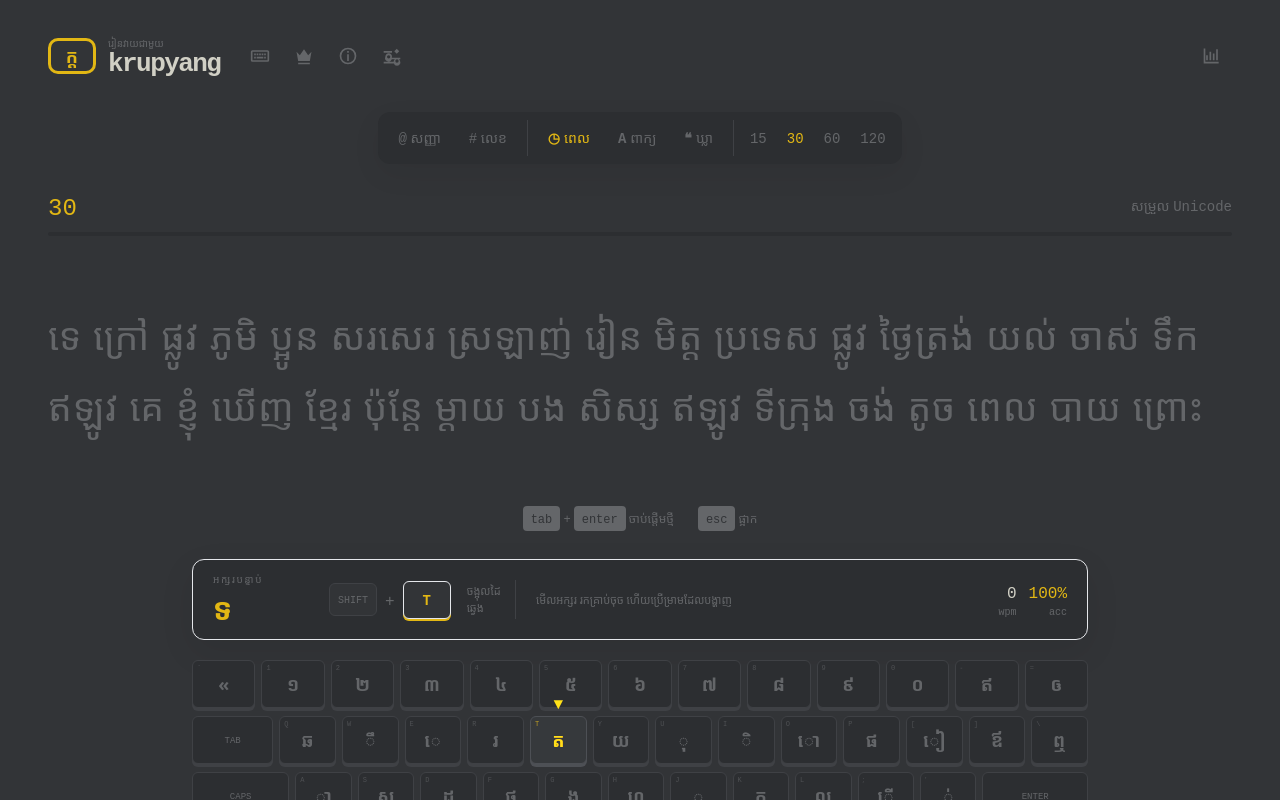
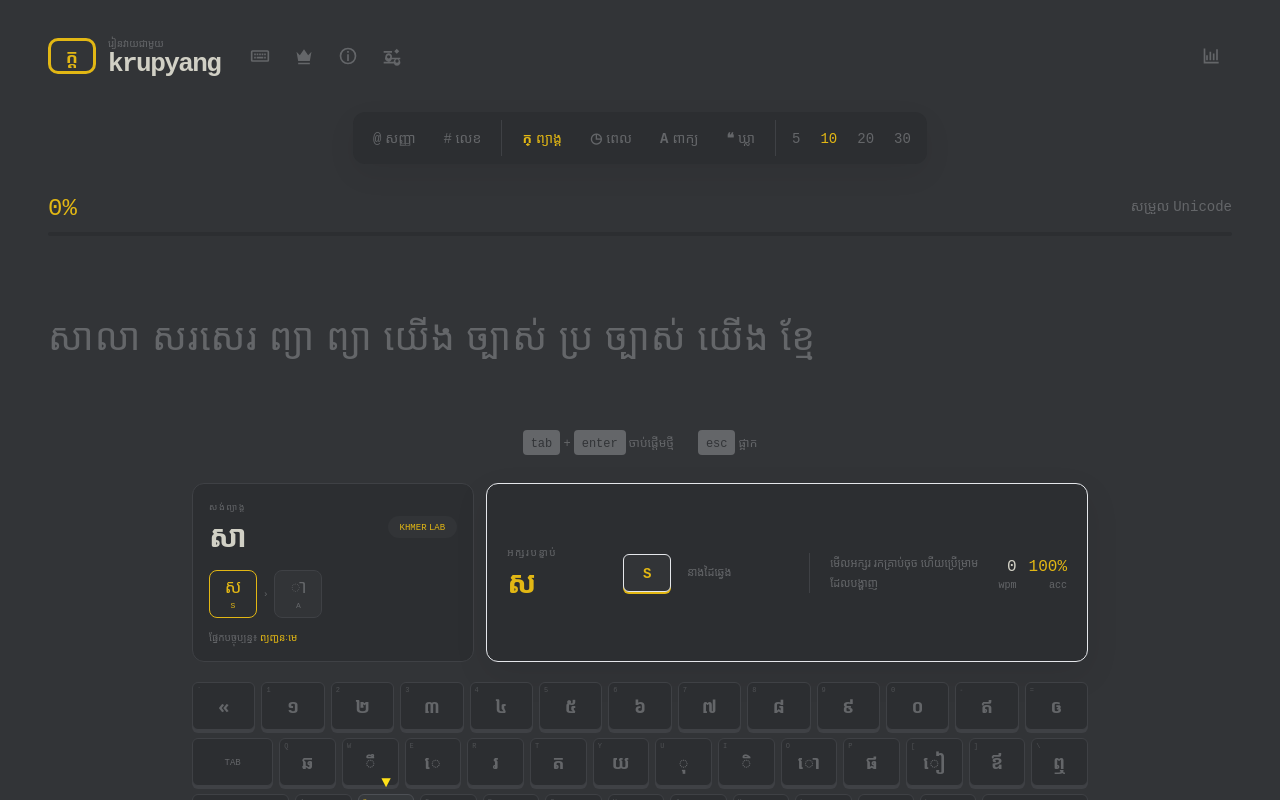
Before and after one commit to lisoingsem/typing, a Nuxt app: page / in a window 1280 px wide. Shown: the top 800 px of the page. Built offline with nearby package versions, Linux system fonts and the light colour scheme.

Commit message:
Add Khmer-first syllable lab

```diff
--- /dev/null
+++ b/components/typing/KhmerClusterCoach.vue
@@ -0,0 +1,61 @@
+<script setup lang="ts">
+import { keystrokeSequence } from '~/lib/keyboard-guide'
+
+const props = defineProps<{
+  cluster: string
+  typedCodepoints: number
+}>()
+
+const steps = computed(() => {
+  let offset = 0
+  return keystrokeSequence(props.cluster).map((keystroke, index, sequence) => {
+    const length = Array.from(keystroke.value).length
+    const start = offset
+    offset += length
+    const codepoint = keystroke.value.codePointAt(0) ?? 0
+    const previous = sequence[index - 1]?.value
+    let role = 'សញ្ញា'
+    if (keystroke.value === ' ') role = 'ចន្លោះ'
+    else if (codepoint === 0x17d2) role = 'សញ្ញាជើង'
+    else if (codepoint >= 0x1780 && codepoint <= 0x17b3) role = previous === '្' ? 'ព្យញ្ជនៈរង' : 'ព្យញ្ជនៈមេ'
+    else if (codepoint >= 0x17b6 && codepoint <= 0x17c5) role = 'ស្រៈ'
+    return {
+      ...keystroke,
+      role,
+      state: props.typedCodepoints >= offset ? 'done' : props.typedCodepoints >= start ? 'current' : 'next',
+    }
+  })
+})
+
+const displayCluster = computed(() => props.cluster === ' ' ? 'ចន្លោះ' : props.cluster || '✓')
+</script>
+
+<template>
+  <section class="rounded-xl border border-faint bg-panel p-4" aria-label="Khmer syllable builder">
+    <div class="flex items-center justify-between gap-3">
+      <div>
+        <p class="text-[9px] uppercase tracking-[.18em] text-muted">សង់ព្យាង្គ</p>
+        <p class="mt-1 text-3xl font-semibold text-text">{{ displayCluster }}</p>
+      </div>
+      <span class="rounded-full bg-page px-3 py-1 text-[9px] text-accent">KHMER LAB</span>
+    </div>
+
+    <div class="mt-4 flex flex-wrap items-start gap-1.5">
+      <div v-for="(step, index) in steps" :key="`${step.code}-${index}`" class="flex items-center gap-1.5">
+        <div class="min-w-12 rounded-lg border px-2 py-1.5 text-center transition-all" :class="{
+          'border-accent bg-accent text-page': step.state === 'done',
+          'border-accent bg-accent/10 text-accent': step.state === 'current',
+          'border-faint bg-page text-muted': step.state === 'next',
+        }">
+          <span class="block text-lg leading-none">{{ step.value === ' ' ? '␣' : step.value }}</span>
+          <span class="mt-1 block text-[8px] uppercase">{{ step.shift ? '⇧+' : '' }}{{ step.latin }}</span>
+        </div>
+        <span v-if="index < steps.length - 1" class="text-[9px] text-muted">›</span>
+      </div>
+    </div>
+
+    <p v-if="steps.find(step => step.state === 'current')" class="mt-3 text-[10px] text-muted">
+      ផ្នែកបច្ចុប្បន្ន៖ <span class="text-accent">{{ steps.find(step => step.state === 'current')?.role }}</span>
+    </p>
+  </section>
+</template>
--- a/components/typing/TestToolbar.vue
+++ b/components/typing/TestToolbar.vue
@@ -1,14 +1,20 @@
 <script setup lang="ts">
 const typing = useTypingStore()
 const modeOptions = [
+  { value: 'syllables', label: 'ព្យាង្គ', icon: 'ក្' },
   { value: 'time', label: 'ពេល', icon: '◷' },
   { value: 'words', label: 'ពាក្យ', icon: 'A' },
   { value: 'quote', label: 'ឃ្លា', icon: '❝' },
 ] as const
-const parameters = computed(() => typing.mode === 'words' ? [10, 25, 50, 100] : [15, 30, 60, 120])
+const parameters = computed(() => {
+  if (typing.mode === 'syllables') return [5, 10, 20, 30]
+  if (typing.mode === 'words') return [10, 25, 50, 100]
+  return [15, 30, 60, 120]
+})
 
-function selectMode(mode: 'time' | 'words' | 'quote') {
+function selectMode(mode: 'syllables' | 'time' | 'words' | 'quote') {
   typing.mode = mode
+  if (mode === 'syllables' && ![5, 10, 20, 30].includes(typing.parameter)) typing.parameter = 10
   if (mode === 'words' && ![10, 25, 50, 100].includes(typing.parameter)) typing.parameter = 25
   if (mode === 'time' && ![15, 30, 60, 120].includes(typing.parameter)) typing.parameter = 30
 }
--- a/components/typing/TypingTest.vue
+++ b/components/typing/TypingTest.vue
@@ -9,6 +9,15 @@ const typingText = ref<{ focus: () => void }>()
 
 const latestResult = computed(() => engine.finished.value ? stats.results[0] : undefined)
 const guide = computed(() => nextKeystroke(engine.target.value, engine.acceptedInput.value))
+const activeClusterIndex = computed(() => engine.clusters.value.findIndex(cluster => cluster.state !== 'correct'))
+const activeCluster = computed(() => activeClusterIndex.value < 0 ? '' : engine.clusters.value[activeClusterIndex.value]?.expected ?? '')
+const typedInActiveCluster = computed(() => {
+  if (activeClusterIndex.value < 0) return 0
+  const before = engine.clusters.value
+    .slice(0, activeClusterIndex.value)
+    .reduce((total, cluster) => total + Array.from(cluster.expected).length, 0)
+  return Math.max(0, Array.from(engine.acceptedInput.value).length - before)
+})
 
 function restart() {
   engine.restart(true)
@@ -64,14 +73,17 @@ onMounted(() => {
         <span class="hidden sm:inline"><kbd class="rounded bg-muted px-2 py-1 text-page">esc</kbd> ផ្អាក</span>
       </div>
 
+      <div v-if="settings.guidedMode" class="mx-auto mb-5 grid w-full max-w-4xl gap-3 lg:grid-cols-[minmax(260px,.75fr)_minmax(500px,1.6fr)]">
+        <KhmerClusterCoach :cluster="activeCluster" :typed-codepoints="typedInActiveCluster" />
         <TypingGuide
-        v-if="settings.guidedMode"
+          class="!mb-0"
           :keystroke="guide"
           :wpm="engine.wpm.value"
           :accuracy="engine.accuracy.value"
           :started="Boolean(engine.startedAt.value)"
           :feedback="engine.guideFeedback.value"
         />
+      </div>
 
       <KhmerKeyboard
         v-if="settings.showKeyboard"
--- /dev/null
+++ b/data/content/km/syllables.json
@@ -0,0 +1,5 @@
+[
+  "កា", "គិ", "ខុ", "មេ", "សូ", "រៀ", "លើ", "នៅ", "យើង", "កូន",
+  "ក្រ", "ក្ត", "គ្នា", "ច្បាស់", "ត្រ", "ប្រ", "ស្រ", "ស្ត", "ខ្មែ", "ព្យា",
+  "សួស្តី", "ខ្មែរ", "កម្ពុជា", "ស្ត្រី", "ចំណេះ", "រៀន", "សរសេរ", "ព្យាយាម", "សាលា", "គ្រូ"
+]
--- a/lib/keyboard-guide.ts
+++ b/lib/keyboard-guide.ts
@@ -41,3 +41,18 @@ export function shiftKeyFor(keystroke?: GuidedKeystroke): string | undefined {
 export function isGuidedInputValid(target: string, candidate: string): boolean {
   return target.startsWith(candidate)
 }
+
+export function keystrokeSequence(text: string): GuidedKeystroke[] {
+  const result: GuidedKeystroke[] = []
+  let remaining = text
+  while (remaining) {
+    const match = findKeystroke(remaining)
+    if (!match) {
+      remaining = Array.from(remaining).slice(1).join('')
+      continue
+    }
+    result.push(match)
+    remaining = Array.from(remaining).slice(Array.from(match.value).length).join('')
+  }
+  return result
+}
--- a/lib/test-generator.ts
+++ b/lib/test-generator.ts
@@ -1,5 +1,6 @@
 import commonWords from '~/data/content/km/common-100.json'
 import quotes from '~/data/content/km/quotes.json'
+import syllables from '~/data/content/km/syllables.json'
 import type { TestMode } from '~/types/typing'
 
 function mulberry32(seed: number) {
@@ -19,6 +20,10 @@ export function generateTest(
   seed = Date.now(),
 ): string {
   if (mode === 'quote') return quotes[Math.abs(seed) % quotes.length] ?? quotes[0]!
+  if (mode === 'syllables') {
+    const random = mulberry32(seed)
+    return Array.from({ length: parameter }, () => syllables[Math.floor(random() * syllables.length)] ?? syllables[0]!).join(' ')
+  }
   const random = mulberry32(seed)
   const count = mode === 'words' ? parameter : Math.max(42, parameter * 2)
   const words: string[] = []
--- a/stores/typing.ts
+++ b/stores/typing.ts
@@ -3,8 +3,8 @@ import type { TestMode } from '~/types/typing'
 
 export const useTypingStore = defineStore('typing', {
   state: () => ({
-    mode: 'time' as TestMode,
-    parameter: 30,
+    mode: 'syllables' as TestMode,
+    parameter: 10,
     punctuation: false,
     numbers: false,
   }),
--- a/types/typing.ts
+++ b/types/typing.ts
@@ -1,4 +1,4 @@
-export type TestMode = 'time' | 'words' | 'quote'
+export type TestMode = 'syllables' | 'time' | 'words' | 'quote'
 export type ComparisonMode = 'normal' | 'strict'
 export type ClusterState = 'untouched' | 'correct' | 'incorrect' | 'pending'
 
```
Also changed, not shown: 2 other files (tests, documents, lock files or other folders). Lines whose indentation alone changed are shown as unchanged.
